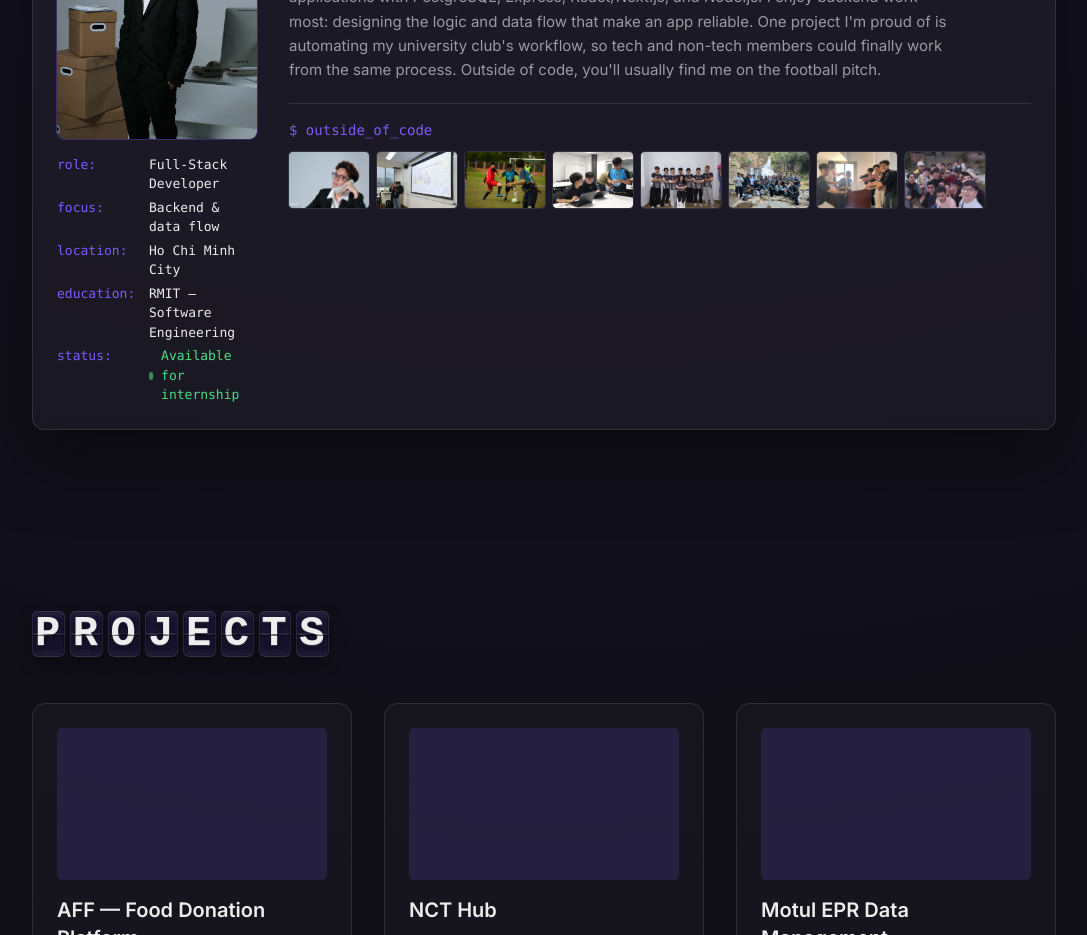
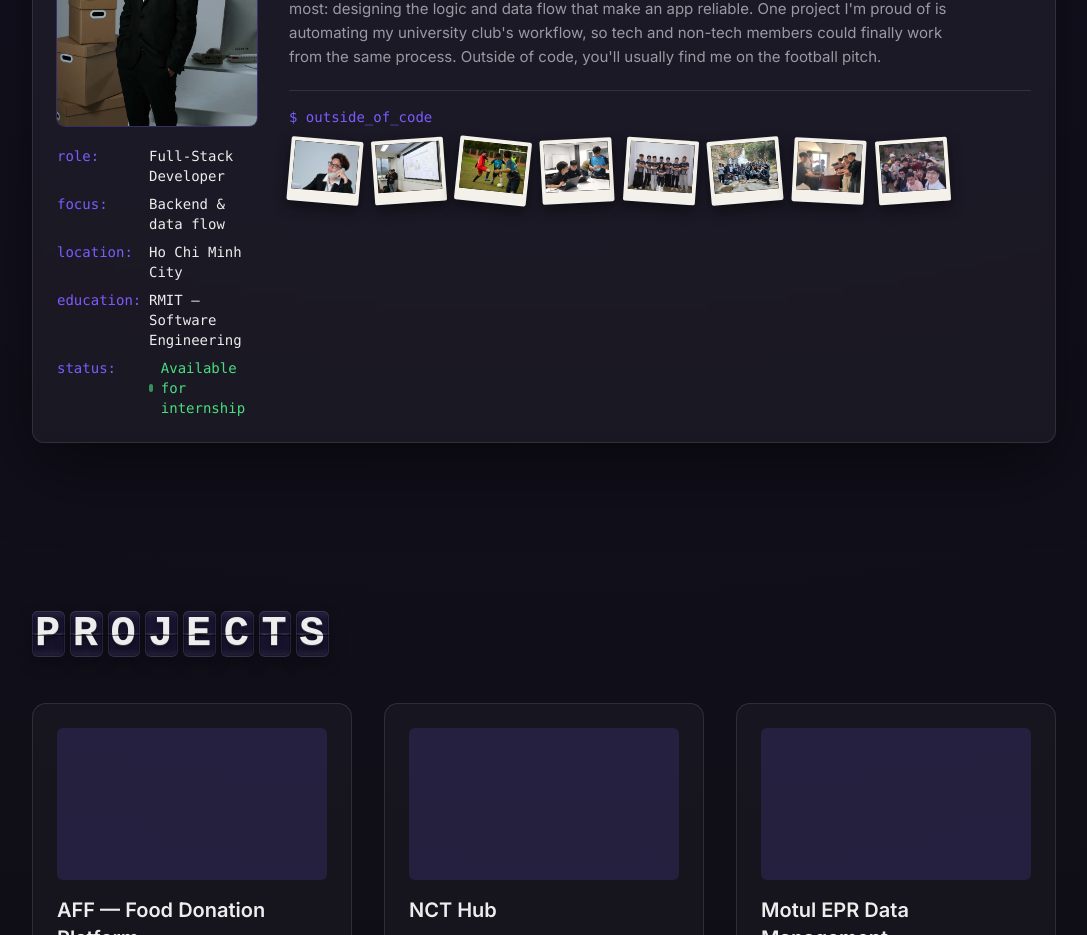
Before and after one commit to DungDao59/Portfolio, a Next.js app: page / in a window 1280 px wide. Shown: the part 1100-2035 px from the top of the page, without its empty margins (96-1183 px from the left). Built offline with nearby package versions, Linux system fonts and the light colour scheme.

Commit message:
feat(about): looser facts spacing + mini-polaroid thumbnails in outside_of_code

```diff
--- a/components/sections/About.tsx
+++ b/components/sections/About.tsx
@@ -40,7 +40,7 @@ export function About() {
                   <Image src={main} alt={content.name} fill sizes="200px" className="object-cover" />
                 </div>
               )}
-              <dl className="mt-4 space-y-1 font-mono text-[13px]">
+              <dl className="mt-5 space-y-2 font-mono text-sm">
                 {FACTS.map((f) => (
                   <div key={f.label} className="flex gap-3">
                     <dt className="w-20 shrink-0 text-accent">{f.label}:</dt>
@@ -65,13 +65,16 @@ export function About() {
 
               <div className="mt-5 border-t border-white/10 pt-4">
                 <p className="mb-3 font-mono text-sm text-accent">$ outside_of_code</p>
-                <div className="flex flex-wrap gap-2">
+                <div className="flex flex-wrap gap-3">
                   {thumbs.map((t) => (
                     <div
                       key={t.src}
-                      className="relative h-14 w-20 shrink-0 overflow-hidden rounded ring-1 ring-white/10 transition-transform hover:scale-110"
+                      style={{ transform: `rotate(${t.rotate}deg)` }}
+                      className="shrink-0 rounded-[2px] bg-[#f4f1ea] p-1 pb-3 shadow-[0_6px_14px_rgba(0,0,0,0.45)] transition-transform duration-200 hover:z-10 hover:rotate-0 hover:scale-110"
                     >
-                      <Image src={t.src} alt="" fill sizes="80px" className="object-cover" />
+                      <div className="relative h-12 w-16 overflow-hidden bg-black">
+                        <Image src={t.src} alt="" fill sizes="80px" className="object-cover" />
+                      </div>
                     </div>
                   ))}
                 </div>
```
